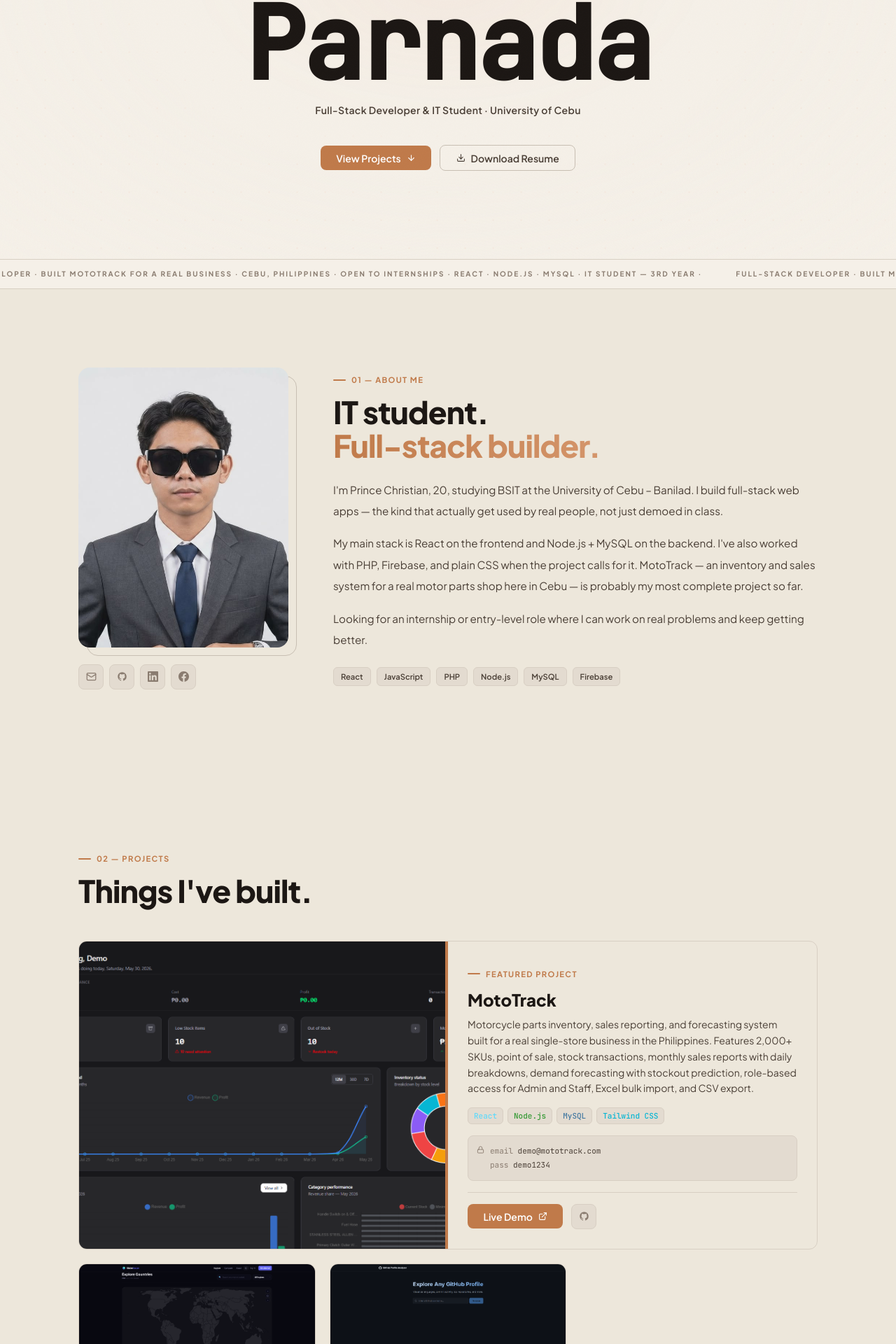
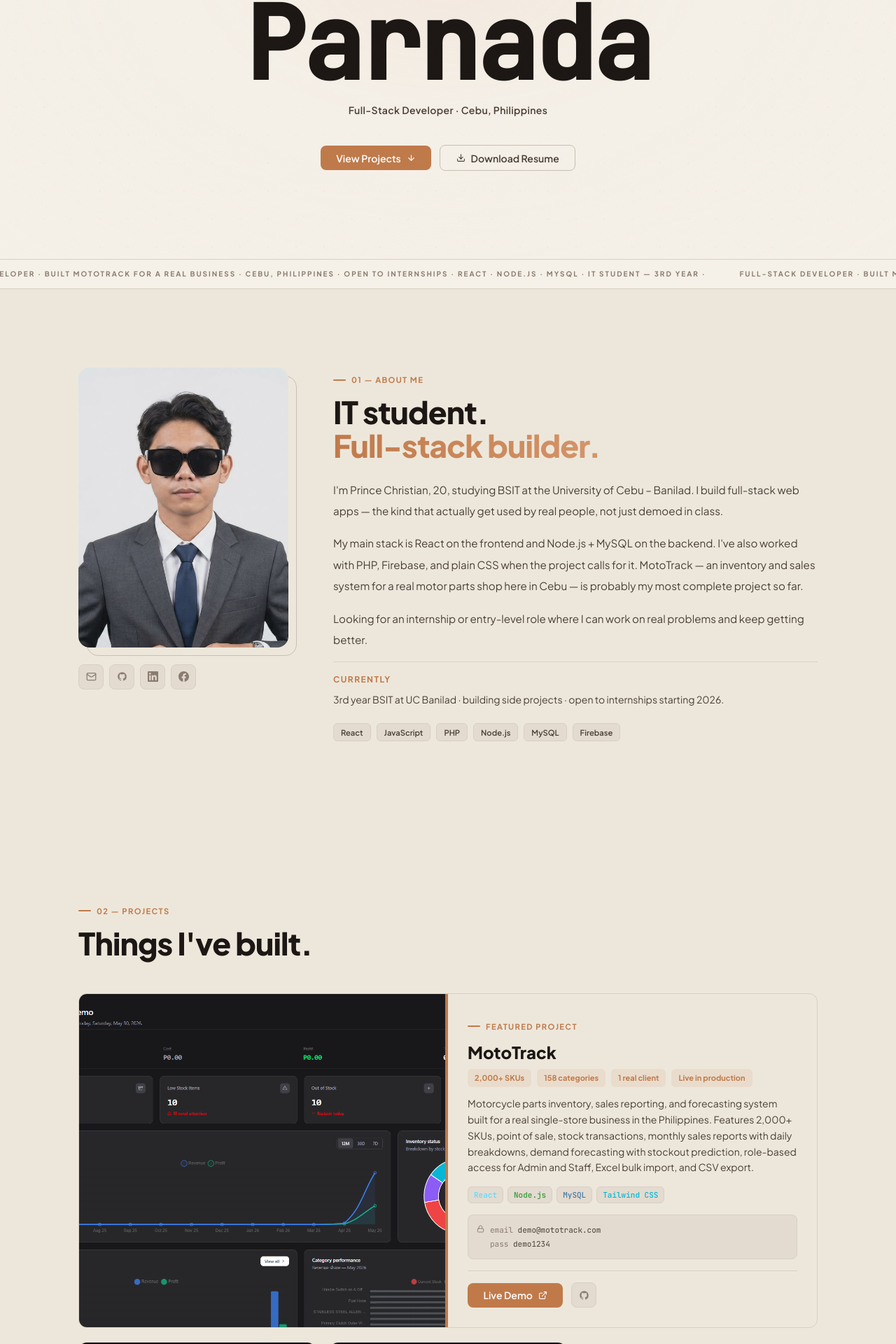
Before and after one commit to Prinss-git/Developer-Web-Profile, a React (Vite) app: page / in a window 1280 px wide. Shown: the part 430-2350 px from the top of the page at 70% size. Built offline with nearby package versions, Linux system fonts and the light colour scheme.

Commit message:
feat: add MotoTrack stats, shorten hero role, currently block, and remove contact section

```diff
--- a/src/App.jsx
+++ b/src/App.jsx
@@ -8,7 +8,6 @@ import Hero from './sections/Hero'
 import About from './sections/About'
 import Projects from './sections/Projects'
 import ExperienceSkills from './sections/ExperienceSkills'
-import Contact from './sections/Contact'
 import CTABanner from './components/CTABanner'
 
 export default function App() {
@@ -26,7 +25,6 @@ export default function App() {
         <Projects />
         <ExperienceSkills />
         <CTABanner />
-        <Contact />
       </main>
       <Footer />
     </>
--- a/src/components/CTABanner.jsx
+++ b/src/components/CTABanner.jsx
@@ -12,8 +12,7 @@ export default function CTABanner() {
           </h2>
         </div>
         <a
-          href="#contact"
-          onClick={e => { e.preventDefault(); document.getElementById('contact')?.scrollIntoView({ behavior: 'smooth' }) }}
+          href="mailto:princechristianparnada@gmail.com"
           className="btn btn-primary shrink-0 text-base px-6 py-3">
           Let's talk →
         </a>
--- a/src/components/FeaturedProjectCard.jsx
+++ b/src/components/FeaturedProjectCard.jsx
@@ -27,7 +27,7 @@ function addRipple(e) {
 }
 
 export default function FeaturedProjectCard({ project }) {
-  const { title, description, stack, github, live, image, demo } = project
+  const { title, description, stack, github, live, image, demo, stats } = project
   const cardRef = useRef(null)
   useTilt(cardRef, { max: 4, scale: 1.01 })
 
@@ -58,6 +58,16 @@ export default function FeaturedProjectCard({ project }) {
           <div>
             <span className="eyebrow text-[10px] mb-3 block">Featured Project</span>
             <h3 className="font-extrabold text-[var(--tx)] text-2xl mb-2">{title}</h3>
+            {stats && (
+              <div className="flex flex-wrap gap-2 mb-3">
+                {stats.map(s => (
+                  <span key={s} className="text-[11px] font-bold px-2.5 py-1 rounded-md"
+                        style={{ background: 'var(--ac-dim)', color: 'var(--ac)' }}>
+                    {s}
+                  </span>
+                ))}
+              </div>
+            )}
             <p className="text-sm text-[var(--tx-2)] leading-relaxed">{description}</p>
           </div>
 
--- a/src/components/Navbar.jsx
+++ b/src/components/Navbar.jsx
@@ -8,7 +8,6 @@ const LINKS = [
   { label: 'Projects',   href: '#projects' },
   { label: 'Experience', href: '#experience' },
   { label: 'Skills',     href: '#skills' },
-  { label: 'Contact',    href: '#contact' },
 ]
 const IDS = LINKS.map(l => l.href.slice(1))
 
--- a/src/data/projects.js
+++ b/src/data/projects.js
@@ -8,6 +8,7 @@ export const projects = [
     live: 'https://moto-track-inky.vercel.app/login',
     image: '/images/Screenshot1.png',
     demo: { email: 'demo@mototrack.com', password: 'demo1234' },
+    stats: ['2,000+ SKUs', '158 categories', '1 real client', 'Live in production'],
   },
   {
     id: 2,
--- a/src/sections/About.jsx
+++ b/src/sections/About.jsx
@@ -85,6 +85,12 @@ export default function About() {
                 Looking for an internship or entry-level role where I can work on real problems
                 and keep getting better.
               </p>
+              <div className="pt-2 border-t border-[var(--border)]">
+                <span className="text-xs font-bold uppercase tracking-[0.12em] text-[var(--ac)]">Currently</span>
+                <p className="mt-1 text-sm text-[var(--tx-2)]">
+                  3rd year BSIT at UC Banilad · building side projects · open to internships starting 2026.
+                </p>
+              </div>
             </div>
 
             <div data-r className="reveal d2 flex flex-wrap gap-2">
--- a/src/sections/Hero.jsx
+++ b/src/sections/Hero.jsx
@@ -72,7 +72,7 @@ export default function Hero() {
         </div>
 
         <p className="reveal in d1 text-sm font-semibold text-[var(--tx-2)] mb-10 tracking-wide">
-          Full-Stack Developer &amp; IT Student · University of Cebu
+          Full-Stack Developer · Cebu, Philippines
         </p>
 
         <div className="reveal in d2 flex flex-wrap items-center justify-center gap-3">
```
